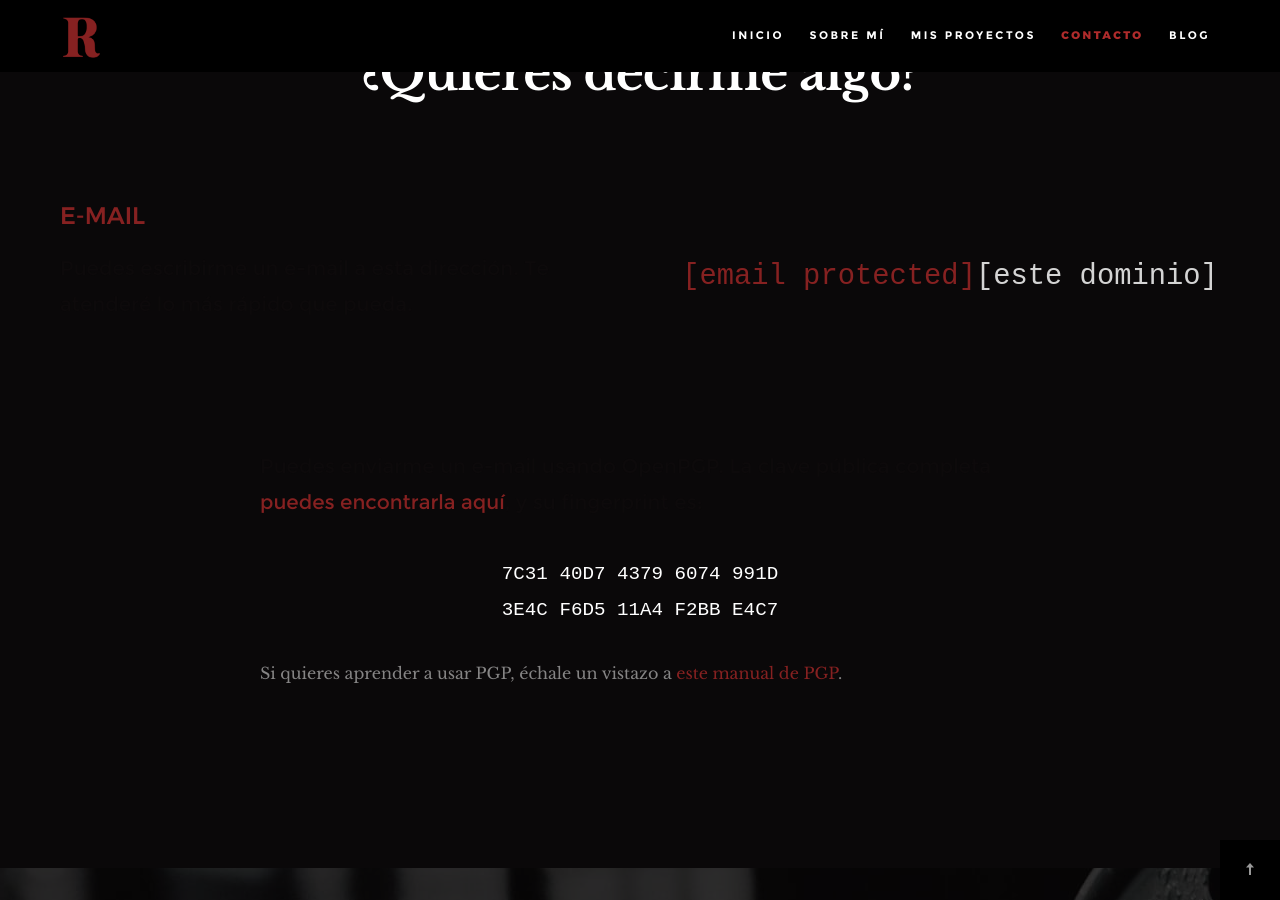
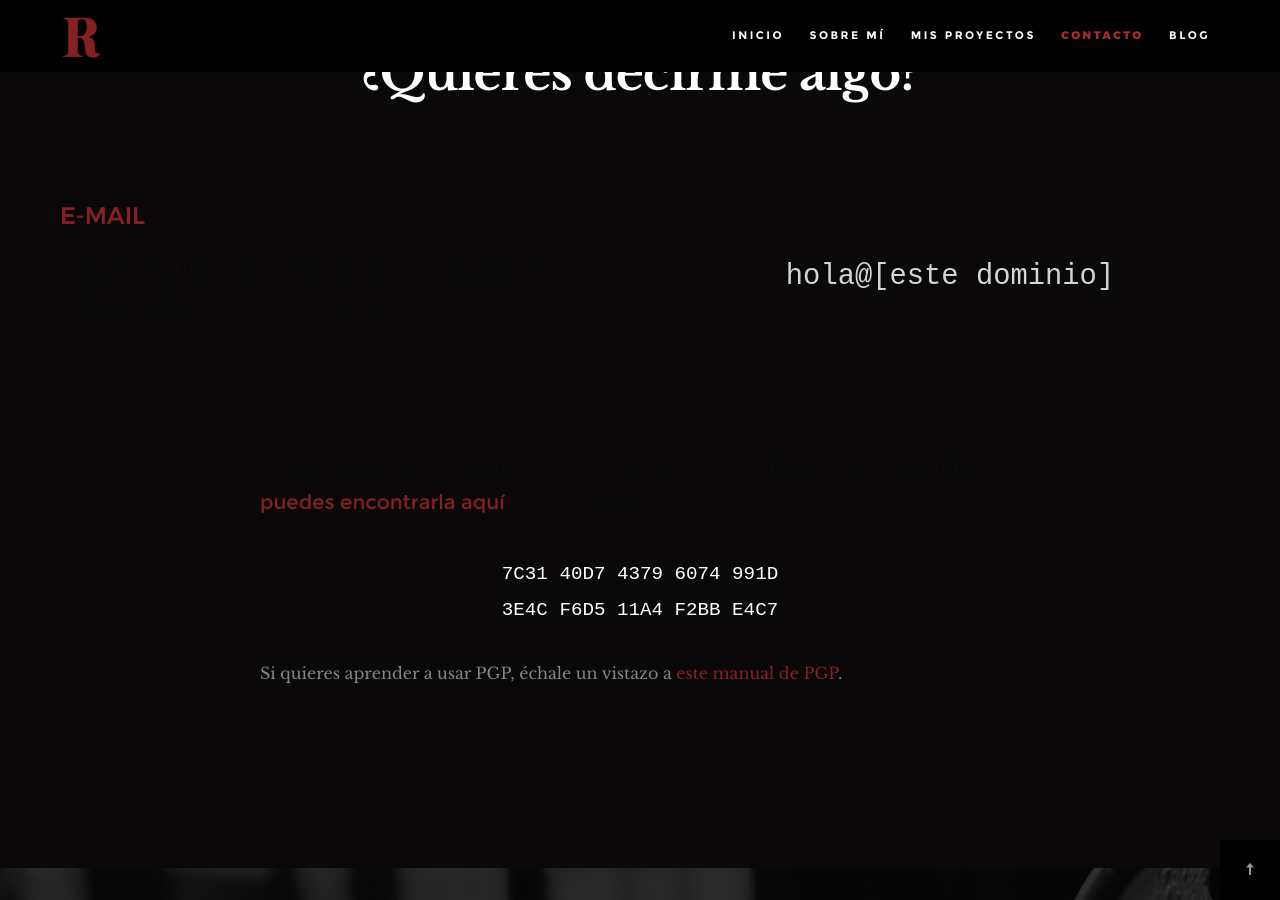
Before and after one commit to MrAnnix/Hola-theme-Jekyll, a Jekyll site: the page built from index.html, in a window 1280 px wide and 900 px high, scrolled down 5008 px. Built offline with Jekyll 4.4.1, drawn with Linux system fonts in a browser that asks for light colours.

Commit message:
Update index.html

```diff
--- a/index.html
+++ b/index.html
@@ -194,9 +194,7 @@ layout: default
         </div>
         <div class="col-six tab-full right">
             <h3 style="color:#862121;font-family:librebaskerville-bold" ;><br></h3>
-            <div class="email" style="color:#d4d4d4;text-align:center;font-size:1.8em;font-family: monospace;">
-                <a href="/cdn-cgi/l/email-protection" class="__cf_email__" data-cfemail="a3cbcccfc2e3">[email&#160;protected]</a>[este dominio]
-            </div>
+            <div class="email" style="color:#d4d4d4;text-align:center;font-size:1.8em;font-family: monospace;"> hola@[este dominio] </div>
         </div>
     </div>
     <div class="row basic-content one-column">
```
